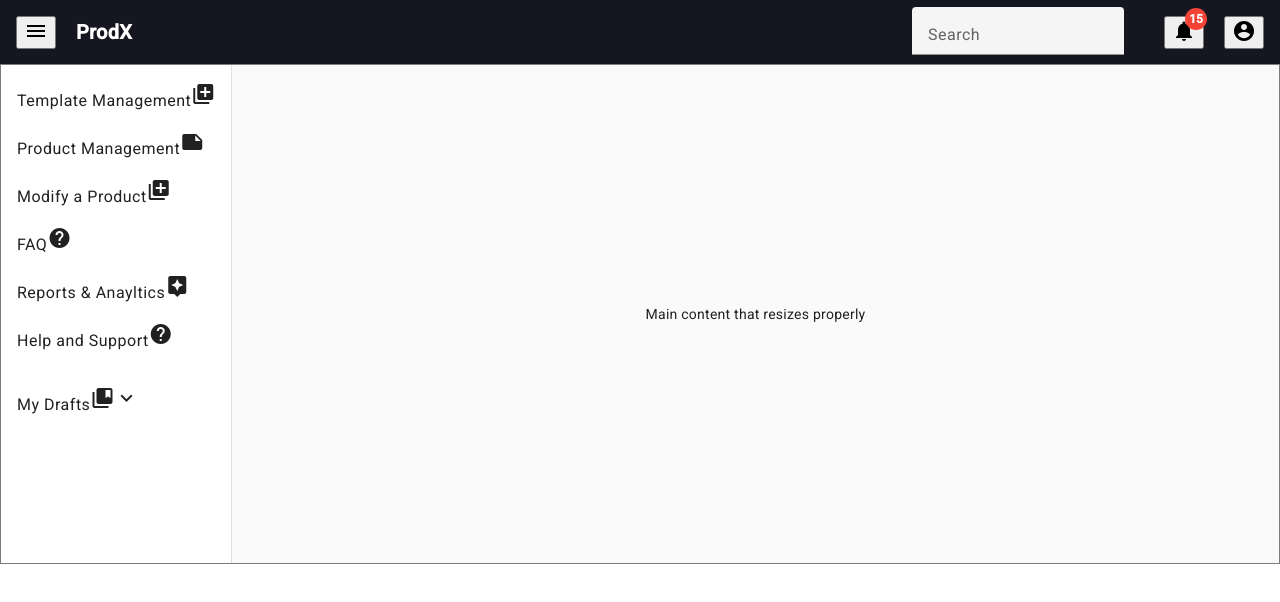
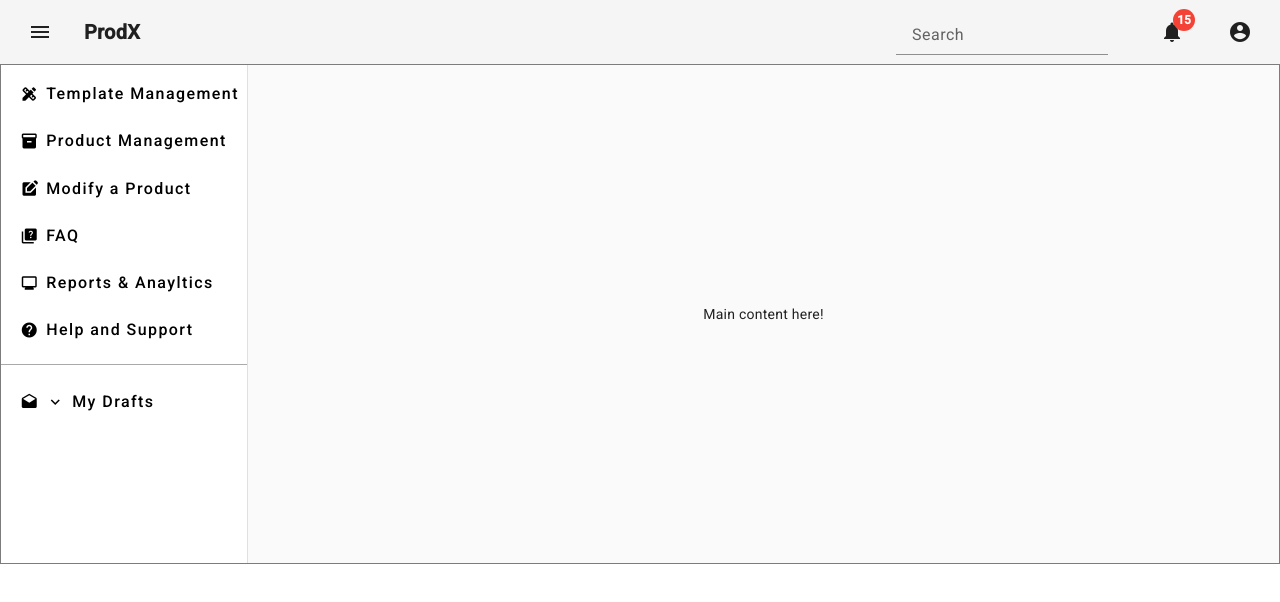
Before and after one commit to AdarshVermaAdyy/ProdX, an Angular app: page / in a window 1280 px wide. Shown: the top 602 px of the page. Built offline with nearby package versions, Linux system fonts and the light colour scheme.

Commit message:
updated structure

```diff
--- a/src/app/components/sidenav/sidenav.component.html
+++ b/src/app/Layout/sidenav/sidenav.component.html
@@ -1,4 +1,4 @@
-<mat-toolbar color="primary" class="example-toolbar">
+<mat-toolbar  class="example-toolbar">
 	<button mat-icon-button (click)="isExpanded = !isExpanded"><mat-icon>menu</mat-icon></button>
 	<h1 class="product-name">ProdX</h1>
   <span class="spacer"></span>
@@ -7,7 +7,7 @@
     <input matInput placeholder="Search">
   </mat-form-field>
     <button mat-icon-button  class="product-name">
-      <mat-icon mat-add_alert-icon matBadge="15" matBadgeColor="warn">notifications</mat-icon>
+      <mat-icon mat-add_alert-icon matBadge="15" aria-hidden="false" matBadgeColor="warn">notifications</mat-icon>
     </button>
     <button mat-icon-button  class="product-name">
       <mat-icon>account_circle</mat-icon>
@@ -17,12 +17,16 @@
 </mat-toolbar>
 <mat-sidenav-container class="example-container" autosize>
 	<mat-sidenav #sidenav class="example-sidenav" mode="side" opened="true" (mouseenter)="mouseenter()" (mouseleave)="mouseleave()">
-		<mat-nav-list>
+		<button mat-button [ngClass]="isExpanded || isShowing ? 'menuButtonExpanded': 'menuButtonCollapse'">
+			<mat-icon>design_services</mat-icon>
+			<span *ngIf="isExpanded || isShowing">Template Management</span>
+		  </button>
+		<!-- <mat-nav-list>
 			<mat-list-item  class="parent">
 				<span class="full-width" *ngIf="isExpanded || isShowing">Template Management</span>
 				<mat-icon mat-library_add_icon>library_add</mat-icon>
-				<!-- <mat-icon class="menu-button" [ngClass]="{'rotated' : showSubmenu}" *ngIf="isExpanded || isShowing">expand_more</mat-icon> -->
-			</mat-list-item>
+				<mat-icon class="menu-button" [ngClass]="{'rotated' : showSubmenu}" *ngIf="isExpanded || isShowing">expand_more</mat-icon> -->
+			<!-- </mat-list-item> -->
 			<!-- <div class="submenu" [ngClass]="{'expanded' : showSubmenu}" *ngIf="isShowing || isExpanded">
 				<a mat-list-item href="...">Submenu Item 1</a>
 				<a mat-list-item href="...">Submenu Item 2</a>
@@ -35,40 +39,39 @@
 					<mat-list-item>SubSubmenu Item 2</mat-list-item>
 				</div>
 			</div> -->
+			<button mat-button [ngClass]="isExpanded || isShowing ? 'menuButtonExpanded': 'menuButtonCollapse'">
+				<mat-icon >inventory_2</mat-icon>
+				<span *ngIf="isExpanded || isShowing">Product Management</span>
+			  </button>
 
-      <mat-list-item  class="parent">
-				<span class="full-width" *ngIf="isExpanded || isShowing">Product Management</span>
-				<mat-icon mat-note-icon>note</mat-icon>
-				<!-- <mat-icon class="menu-button" [ngClass]="{'rotated' : showSubmenu}" *ngIf="isExpanded || isShowing">expand_more</mat-icon> -->
-			</mat-list-item>
-      <mat-list-item  class="parent">
-				<span class="full-width" *ngIf="isExpanded || isShowing">Modify a Product</span>
-				<mat-icon mat-library_add_icon>library_add</mat-icon>
-				<!-- <mat-icon class="menu-button" [ngClass]="{'rotated' : showSubmenu}" *ngIf="isExpanded || isShowing">expand_more</mat-icon> -->
-			</mat-list-item>
-      <mat-list-item  class="parent">
-				<span class="full-width" *ngIf="isExpanded || isShowing">FAQ</span>
+			  <button mat-button [ngClass]="isExpanded || isShowing ? 'menuButtonExpanded': 'menuButtonCollapse'">
+				<mat-icon>edit_square</mat-icon>
+				<span *ngIf="isExpanded || isShowing">Modify a Product</span>
+			  </button>
+
+			  <button mat-button [ngClass]="isExpanded || isShowing ? 'menuButtonExpanded': 'menuButtonCollapse'">
+				<mat-icon>quiz</mat-icon>
+				<span *ngIf="isExpanded || isShowing">FAQ</span>
+			  </button>
+
+			  <button mat-button [ngClass]="isExpanded || isShowing ? 'menuButtonExpanded': 'menuButtonCollapse'">
+				<mat-icon>monitoring</mat-icon>
+				<span *ngIf="isExpanded || isShowing">Reports & Anayltics</span>
+			  </button>
+
+			  <button mat-button [ngClass]="isExpanded || isShowing ? 'menuButtonExpanded': 'menuButtonCollapse'">
 				<mat-icon mat-help-icon>help</mat-icon>
-				<!-- <mat-icon class="menu-button" [ngClass]="{'rotated' : showSubmenu}" *ngIf="isExpanded || isShowing">expand_more</mat-icon> -->
-			</mat-list-item>
-      <mat-list-item  class="parent">
-				<span class="full-width" *ngIf="isExpanded || isShowing">Reports & Anayltics</span>
-				<mat-icon mat-assistant-icon>assistant</mat-icon>
-				<!-- <mat-icon class="menu-button" [ngClass]="{'rotated' : showSubmenu}" *ngIf="isExpanded || isShowing">expand_more</mat-icon> -->
-			</mat-list-item>
-      <mat-list-item  class="parent">
-				<span class="full-width" *ngIf="isExpanded || isShowing">Help and Support</span>
-				<mat-icon mat-help-icon>help</mat-icon>
-				<!-- <mat-icon class="menu-button" [ngClass]="{'rotated' : showSubmenu}" *ngIf="isExpanded || isShowing">expand_more</mat-icon> -->
-			</mat-list-item>
+				<span *ngIf="isExpanded || isShowing">Help and Support</span>
+			  </button>
+			  <mat-divider></mat-divider>
 
-		</mat-nav-list>
     <mat-nav-list>
-      <mat-list-item (click)="showSubmenu = !showSubmenu" class="parent">
-				<span class="full-width" *ngIf="isExpanded || isShowing">My Drafts</span>
-				<mat-icon mat-collections_bookmark-icon>collections_bookmark</mat-icon>
-				<mat-icon class="menu-button" [ngClass]="{'rotated' : showSubmenu}" *ngIf="isExpanded || isShowing">expand_more</mat-icon>
-			</mat-list-item>
+		<button mat-button (click)="showSubmenu = !showSubmenu" [ngClass]="isExpanded || isShowing ? 'menuButtonExpanded': 'menuButtonCollapse'">
+			<mat-icon >drafts</mat-icon>
+			<span *ngIf="isExpanded || isShowing">My Drafts</span>
+			<mat-icon class="menu-button" [ngClass]="{'rotated' : showSubmenu}" *ngIf="isExpanded || isShowing">expand_more</mat-icon>
+		  </button>
+
       	<div class="submenu" [ngClass]="{'expanded' : showSubmenu}" *ngIf="isShowing || isExpanded">
 				<a mat-list-item href="...">Draft 1</a>
 				<a mat-list-item href="...">Draft 2</a>
@@ -84,8 +87,11 @@
 </mat-nav-list>
 	</mat-sidenav>
 
-	<div class="example-sidenav-content">
+	<mat-sidenav-content>
+		<div class="example-sidenav-content">Main content here!</div>
+	  </mat-sidenav-content>
+	<!-- <div class="example-sidenav-content">
 		Main content that resizes properly
-	</div>
+	</div> -->
 
 </mat-sidenav-container>
--- a/src/app/components/sidenav/sidenav.component.scss
+++ b/src/app/Layout/sidenav/sidenav.component.scss
@@ -59,3 +59,26 @@
   height: 70px;
   margin-right: 20px
 }
+
+.menuButtonCollapse {
+  width: 100%;
+  display: flex;
+  align-items: center;
+  justify-content: center;
+  font-size: 1rem;
+  margin: 0.7rem 0rem;
+}
+.menuButtonExpanded{
+  width: 100%;
+  display: flex;
+  align-items: center;
+  justify-content: flex-start;
+  font-size: 1rem;
+  padding-left: 1.2rem !important;
+  margin: 0.7rem 0rem;
+}
+mat-divider {
+  margin-top: 16px;
+
+  background-color: rgb(14 14 13 / 26%)
+}
--- a/src/app/components/sidenav/sidenav.component.ts
+++ b/src/app/Layout/sidenav/sidenav.component.ts
@@ -9,7 +9,8 @@ import { CommonModule } from '@angular/common';
 import { MatFormFieldModule } from '@angular/material/form-field';
 import {MatBadgeModule} from '@angular/material/badge';
 import { MatInputModule } from '@angular/material/input';
-
+import {MatButtonModule} from '@angular/material/button';
+import { MatDividerModule } from '@angular/material/divider';
 
 @Component({
   selector: 'app-sidenav',
@@ -19,7 +20,7 @@ import { MatInputModule } from '@angular/material/input';
     MatIconModule,
     MatBadgeModule,
     MatInputModule,
-    MatListModule,CommonModule,MatFormFieldModule],
+    MatListModule,CommonModule,MatFormFieldModule,MatButtonModule,MatDividerModule],
   templateUrl: './sidenav.component.html',
   styleUrl: './sidenav.component.scss'
 })
--- a/src/app/app.component.ts
+++ b/src/app/app.component.ts
@@ -1,6 +1,6 @@
 import { Component } from '@angular/core';
 import { RouterOutlet } from '@angular/router';
-import { SidenavComponent } from "./components/sidenav/sidenav.component";
+import { SidenavComponent } from "./Layout/sidenav/sidenav.component";
 
 @Component({
   selector: 'app-root',
--- a/src/app/app.config.ts
+++ b/src/app/app.config.ts
@@ -6,5 +6,5 @@ import { provideClientHydration } from '@angular/platform-browser';
 import { provideAnimationsAsync } from '@angular/platform-browser/animations/async';
 
 export const appConfig: ApplicationConfig = {
-  providers: [provideRouter(routes), provideClientHydration(), provideAnimationsAsync()]
+  providers: [provideRouter(routes), provideClientHydration(), provideAnimationsAsync(), provideAnimationsAsync()]
 };
--- a/src/app/app.routes.ts
+++ b/src/app/app.routes.ts
@@ -1,5 +1,5 @@
 import { Routes } from '@angular/router';
-import { SidenavComponent } from './components/sidenav/sidenav.component';
+import { SidenavComponent } from './Layout/sidenav/sidenav.component';
 
 export const routes: Routes = [
  ];
```
Also changed, not shown: src/app/product/product-routing.module.ts (added, +10 -0 lines), src/app/product/product.module.ts (added, +14 -0 lines), 1 other file (tests, documents, lock files or other folders).
